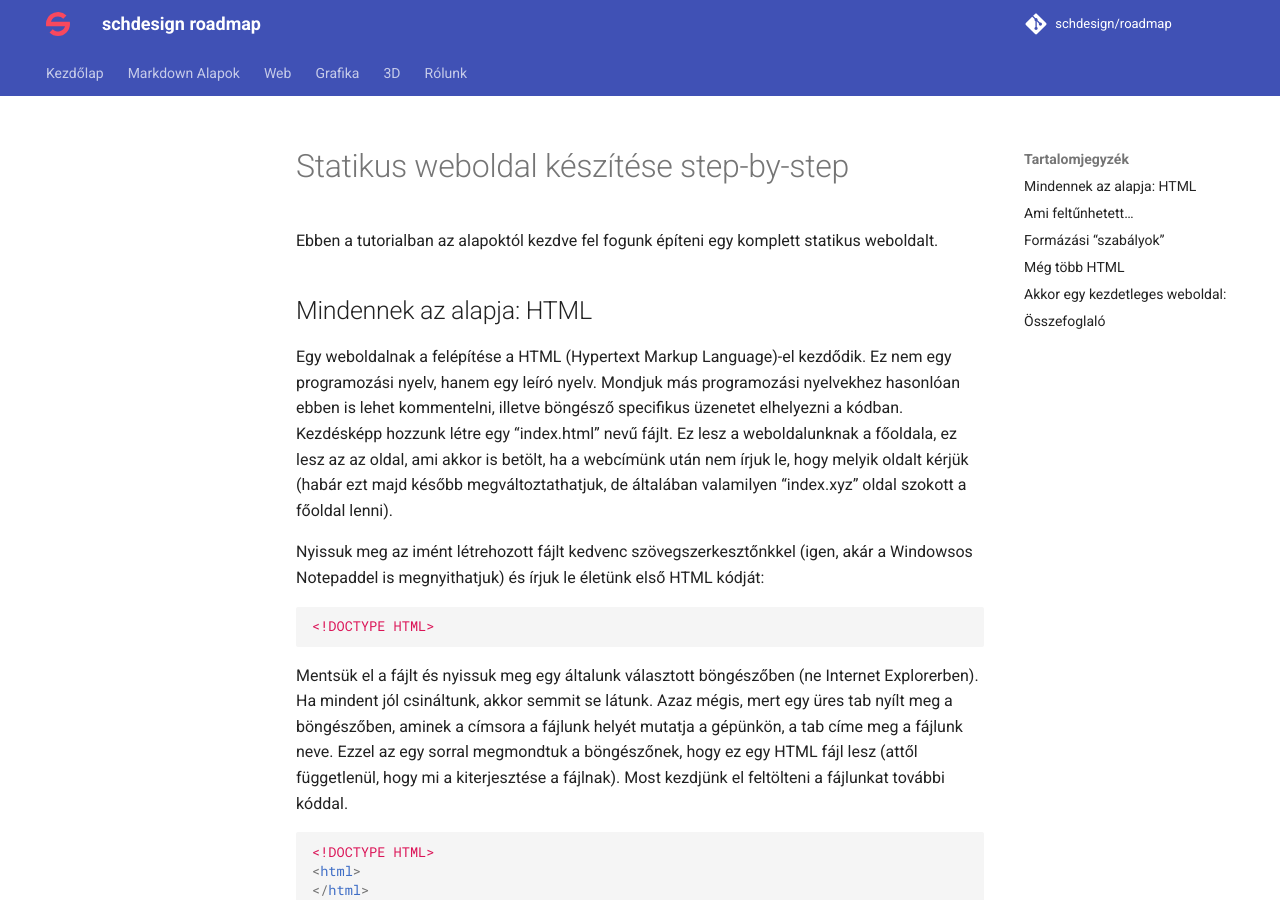
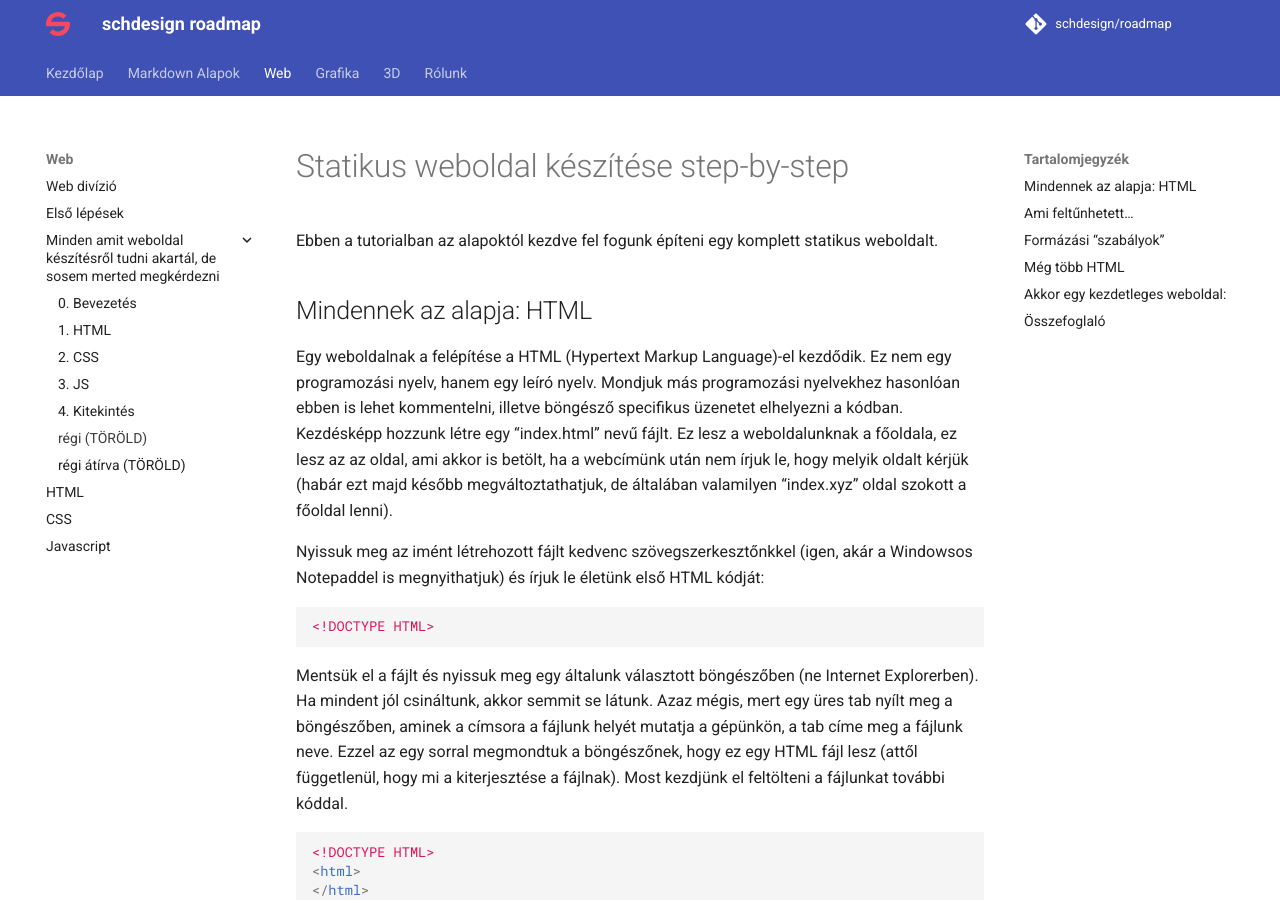
Before and after one commit to simonyiszk/schdesign-roadmap, an MkDocs documentation site: the page built from docs/web/tutorials/step-by-step/sbs_99_regi.md, in a window 1280 px wide and 900 px high. Built offline with MkDocs 1.6.1 and Material for MkDocs 9.7.7, drawn with Linux system fonts in a browser that asks for light colours.

Commit message:
step-by-step tutorial linkek

```diff
--- a/mkdocs.yml
+++ b/mkdocs.yml
@@ -100,6 +100,8 @@
       - 2. CSS: web/tutorials/step-by-step/sbs_02_css.md
       - 3. JS: web/tutorials/step-by-step/sbs_03_js.md
       - 4. Kitekintés: web/tutorials/step-by-step/sbs_04_kitekinto.md
+      - régi (TÖRÖLD): web/tutorials/step-by-step/sbs_99_regi.md
+      - régi átírva (TÖRÖLD): web/tutorials/step-by-step/sbs_99_regi-atirva.md
     - HTML: web/html.md
     - CSS: web/css.md
     - Javascript: web/js.md
```
